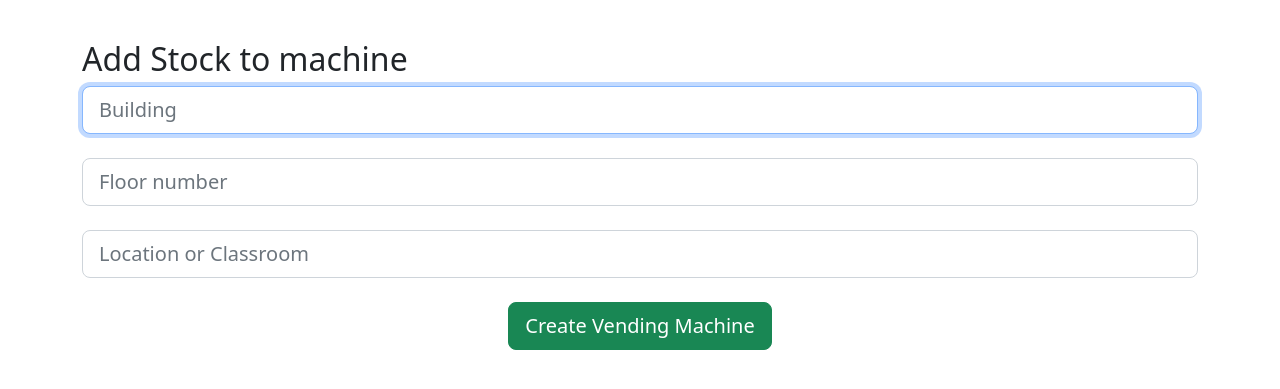
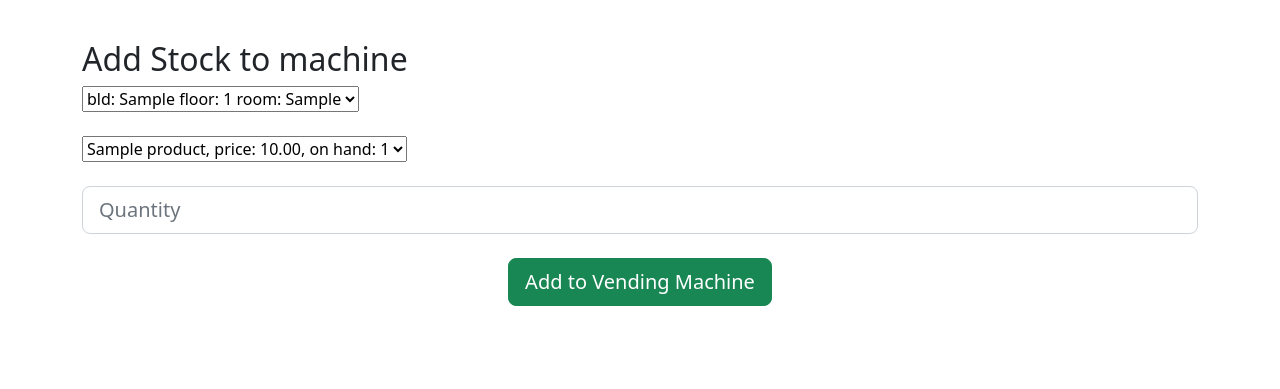
Before and after one commit to jtlantz/se-p1-backend, a Django app: template app/backend/api/templates/api/addStock.html in a window 1280 px wide. Shown: the part 56-445 px from the top of the page. Run offline with Django 4.2, Linux system fonts and the light colour scheme; the template is opened without the code that fills it: values that come from a table or form of the project are taken from there, others are empty; tables that the repository leaves empty hold one stand-in row (values such as "Sample post").

Commit message:
make adding stock to vending machine work

```diff
--- a/app/backend/api/templates/api/addStock.html
+++ b/app/backend/api/templates/api/addStock.html
@@ -3,19 +3,31 @@
 
 <div class="container rounded bg-white mt-5 mb-5 pt-5">
     <h2>Add Stock to machine</h2>
-    <form enctype='multipart/form-data' method="post" action="/api/vendingMachine/add/"> {% csrf_token %}
+    <form enctype='multipart/form-data' method="post" action="/api/stock/add/"> {% csrf_token %}
+
         <div class="form-outline mb-4">
-            <input type="text" name="building" class="form-control form-control-lg" placeholder="Building" autofocus="" maxlength="50" required/>
+            <select id="vmid" name="vending_machine">
+                {% for vending_machine in vending_machines %}
+                <option value="{{vending_machine.id}}">bld: {{ vending_machine.building }} floor: {{ vending_machine.floor }} room: {{ vending_machine.location }}</option>
+                {% endfor %}
+            </select>
         </div>
+
         <div class="form-outline mb-4">
-            <input type="text" name="floor" class="form-control form-control-lg" placeholder="Floor number" maxlength="2" required/>
+            <select id="prod" name="product">
+                {% for product in products %}
+                <option value="{{product.id}}">{{product.name}}, price: {{product.price}}, on hand: {{product.on_hand}}</option>
+                {% endfor %}
+            </select>
         </div>
+
         <div class="form-outline mb-4">
-            <input type="text" name="location" class="form-control form-control-lg" placeholder="Location or Classroom" maxlength="50" required/>
+            <input type="text" name="quantity" class="form-control form-control-lg" placeholder="Quantity" maxlength="5" required/>
         </div>
+
         <div class="d-flex justify-content-center">
         <button type="submit"
-            class="btn btn-success btn-block btn-lg">Create Vending Machine</button>
+            class="btn btn-success btn-block btn-lg">Add to Vending Machine</button>
         </div>
     </form>
 </div>
```
Also changed, not shown: app/backend/api/templates/api/vendingMachine.html (+8 -0 lines), app/backend/api/views.py (+23 -1 lines).
